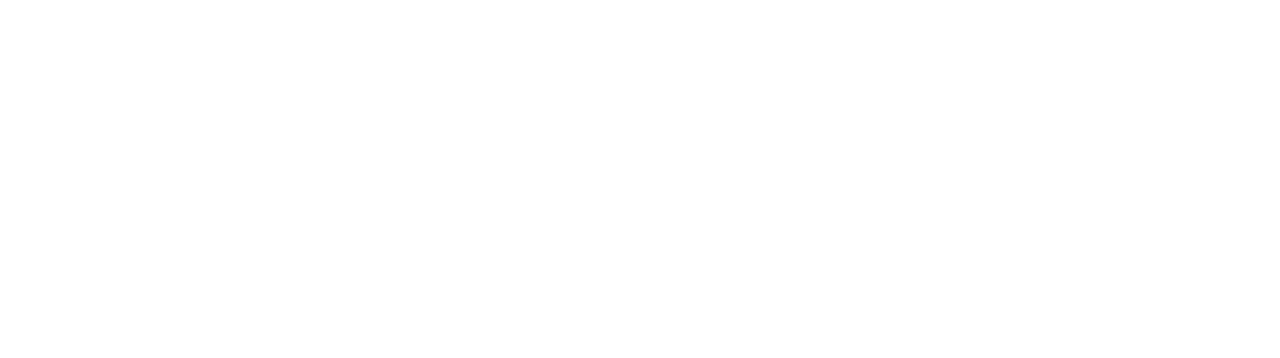
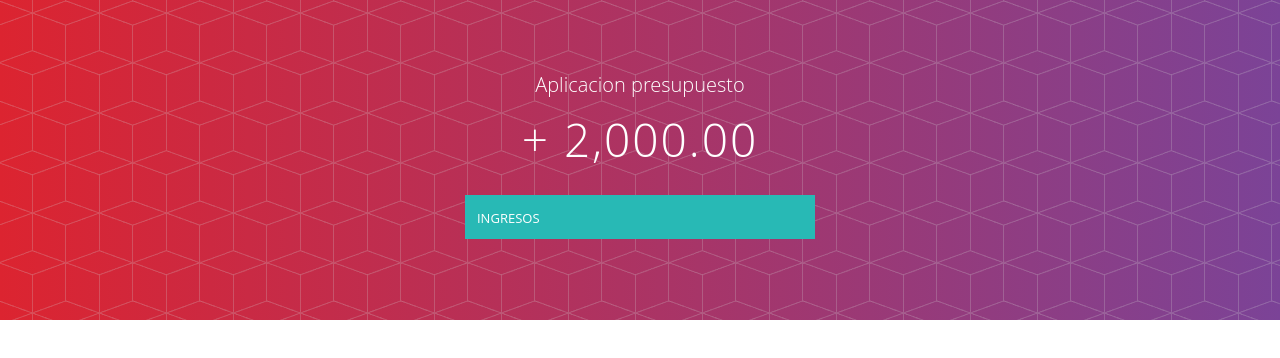
Before and after one commit to eduardosandov/app-presupuesto, a plain HTML site: page index.html in a window 1280 px wide. Drawn offline with Linux system fonts and the light colour scheme.

Commit message:
Update index.html

```diff
--- a/index.html
+++ b/index.html
@@ -5,8 +5,26 @@
     <meta http-equiv="X-UA-Compatible" content="IE=edge">
     <meta name="viewport" content="width=device-width, initial-scale=1.0">
     <title>App-Presupuesto</title>
+    <link rel="stylesheet" href="css/estilos.css">
 </head>
 <body>
+    <div class="cabecero">
+        <div class="presupuesto">
+            <div class="presupuesto_titulo">
+                Aplicacion presupuesto
+            </div>
+            <div class="presupuesto_valor">+ 2,000.00</div>
+            <div class="presupuesto_ingreso limpiarEstilos">
+                <div class="presupuesto_ingreso--texto">
+                    Ingresos
+                </div>
+            </div>
+        </div>
+    </div>
 
+    <script src="js/Dato.js"></script>
+    <script src="js/Ingreso.js"></script>
+    <script src="js/Egreso.js"></script>
+    <script src="js/app.js"></script>
 </body>
 </html>
```
